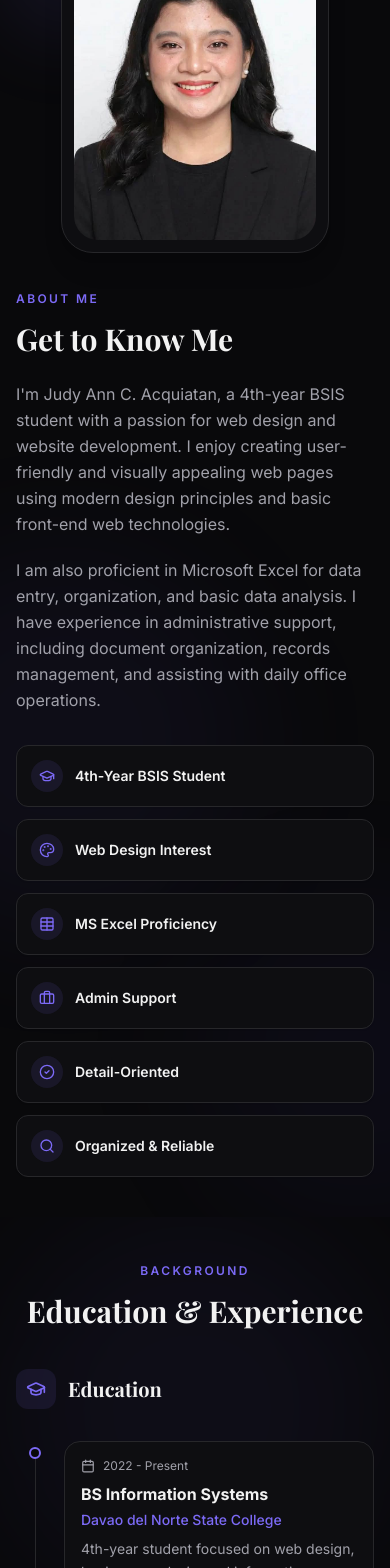
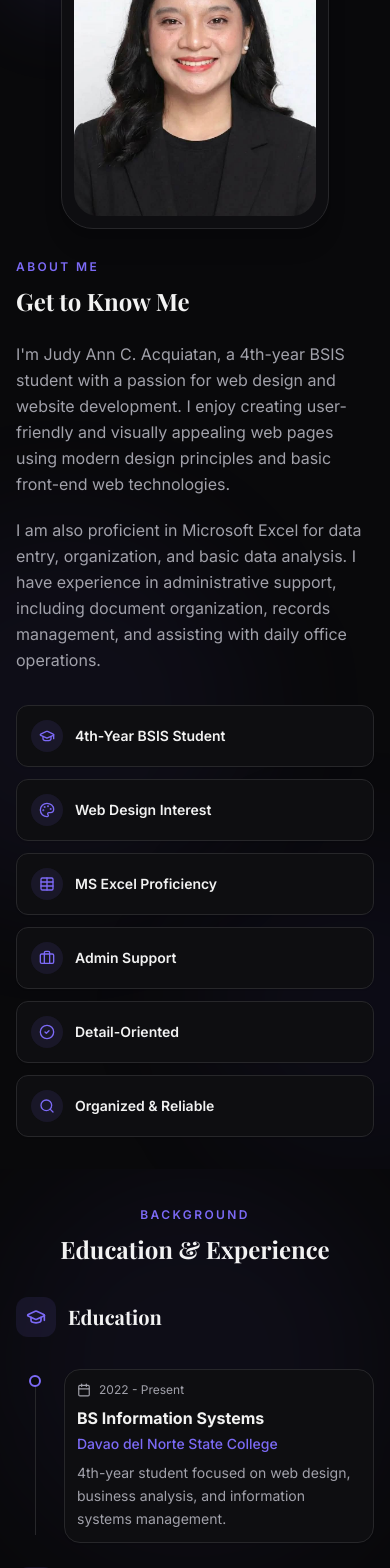
Before and after one commit to mikeangelocasono/Judt-Portfolio, a Next.js app: page / in a window 390 px wide. Shown: the part 1706-3274 px from the top of the page. Built offline with nearby package versions, Linux system fonts and the light colour scheme; a web font is replaced by a local one.

Commit message:
style: further reduce font sizes and section padding to eliminate blank spaces

```diff
--- a/src/app/globals.css
+++ b/src/app/globals.css
@@ -76,7 +76,7 @@
 
 @layer utilities {
   .section-padding {
-    @apply px-4 py-10 sm:px-6 sm:py-12 lg:px-8 lg:py-16;
+    @apply px-4 py-8 sm:px-6 sm:py-10 lg:px-8 lg:py-12;
   }
 
   .text-gradient {
--- a/src/components/sections/AboutSection.tsx
+++ b/src/components/sections/AboutSection.tsx
@@ -13,7 +13,7 @@ const AboutSection = () => {
       <div className="absolute bottom-0 -right-32 w-80 h-80 bg-accent/5 rounded-full blur-3xl pointer-events-none" />
 
       <div className="container mx-auto max-w-7xl">
-        <div className="grid grid-cols-1 lg:grid-cols-2 gap-8 lg:gap-12 items-center">
+        <div className="grid grid-cols-1 lg:grid-cols-2 gap-6 lg:gap-10 items-center">
           <Reveal className="relative">
             <div className="absolute -top-4 -left-4 w-32 h-32 bg-primary/10 rounded-full blur-2xl" />
             <div className="relative overflow-hidden rounded-[2rem] border border-border bg-card p-3 shadow-xl group max-w-[75%] sm:max-w-[340px] mx-auto">
@@ -34,7 +34,7 @@ const AboutSection = () => {
               <span className="text-xs font-semibold uppercase tracking-[0.2em] text-primary">
                 About Me
               </span>
-              <h2 className="text-3xl md:text-4xl font-serif font-bold mt-3">
+              <h2 className="text-2xl md:text-3xl font-serif font-bold mt-2">
                 Get to Know Me
               </h2>
             </div>
--- a/src/components/sections/CertificationsSection.tsx
+++ b/src/components/sections/CertificationsSection.tsx
@@ -34,16 +34,16 @@ const CertificationsSection = () => {
       <div className="absolute bottom-0 left-0 w-80 h-80 bg-accent/5 rounded-full blur-3xl pointer-events-none" />
 
       <div className="container mx-auto max-w-6xl">
-        <Reveal className="text-center mb-10 lg:mb-12">
+        <Reveal className="text-center mb-8 lg:mb-10">
           <span className="text-xs font-semibold uppercase tracking-[0.2em] text-primary">
             Accomplishments
           </span>
-          <h2 className="text-3xl md:text-4xl font-serif font-bold mt-3">
+          <h2 className="text-2xl md:text-3xl font-serif font-bold mt-2">
             Certifications
           </h2>
         </Reveal>
 
-        <RevealStagger className="grid grid-cols-1 md:grid-cols-2 lg:grid-cols-3 gap-6 max-w-6xl mx-auto">
+        <RevealStagger className="grid grid-cols-1 md:grid-cols-2 lg:grid-cols-3 gap-4 sm:gap-5 max-w-6xl mx-auto">
           {certifications.map((cert, index) => (
             <RevealItem key={index} className={cn(
               "group bg-card rounded-3xl border border-border overflow-hidden",
@@ -59,7 +59,7 @@ const CertificationsSection = () => {
                 />
                 <div className="absolute inset-0 bg-gradient-to-t from-black/30 to-transparent opacity-0 group-hover:opacity-100 transition-opacity" />
               </div>
-              <div className="p-5 space-y-2">
+              <div className="p-4 space-y-2">
                 <h3 className="text-xl font-bold">{cert.title}</h3>
                 <p className="text-primary font-medium text-sm">{cert.issuer}</p>
                 <div className="flex items-center text-muted-foreground text-sm">
--- a/src/components/sections/EducationExperienceSection.tsx
+++ b/src/components/sections/EducationExperienceSection.tsx
@@ -43,16 +43,16 @@ const EducationExperienceSection = () => {
       <div className="absolute bottom-0 right-0 w-80 h-80 bg-accent/5 rounded-full blur-3xl pointer-events-none" />
 
       <div className="container mx-auto max-w-6xl">
-        <Reveal className="text-center mb-10 lg:mb-12">
+        <Reveal className="text-center mb-8 lg:mb-10">
           <span className="text-xs font-semibold uppercase tracking-[0.2em] text-primary">
             Background
           </span>
-          <h2 className="text-3xl md:text-4xl font-serif font-bold mt-3">
+          <h2 className="text-2xl md:text-3xl font-serif font-bold mt-2">
             Education &amp; Experience
           </h2>
         </Reveal>
 
-        <div className="grid grid-cols-1 md:grid-cols-2 gap-8 max-w-5xl mx-auto">
+        <div className="grid grid-cols-1 md:grid-cols-2 gap-6 max-w-5xl mx-auto">
           {timeline.map((section, idx) => (
             <Reveal key={idx}>
               <div className="flex items-center gap-3 mb-8">
@@ -77,7 +77,7 @@ const EducationExperienceSection = () => {
                       <div className="absolute left-[13px] top-[6px] w-3 h-3 rounded-full border-2 border-primary bg-background" />
 
                     <div className={cn(
-                      "p-4 sm:p-5 rounded-2xl border transition-all duration-300",
+                      "p-3 sm:p-4 rounded-2xl border transition-all duration-300",
                       "bg-card border-border shadow-sm hover:shadow-lg hover:-translate-y-0.5"
                     )}>
                       <div className="flex items-center gap-2 text-xs text-muted-foreground mb-2">
--- a/src/components/sections/HeroSection.tsx
+++ b/src/components/sections/HeroSection.tsx
@@ -9,7 +9,7 @@ import { Reveal } from "@/components/Reveal";
 
 const HeroSection = () => {
   return (
-    <section id="home" className="relative min-h-screen flex flex-col justify-center overflow-hidden pt-24 md:pt-28">
+    <section id="home" className="relative min-h-screen flex flex-col justify-center overflow-hidden pt-20 md:pt-24">
       <div className="absolute inset-0 bg-gradient-to-b from-primary/5 via-transparent to-transparent pointer-events-none" />
       <div className="absolute top-[-20%] right-[-10%] w-[700px] h-[700px] bg-primary/5 rounded-full blur-3xl" />
       <div className="absolute bottom-[5%] left-[-10%] w-[500px] h-[500px] bg-accent/5 rounded-full blur-3xl" />
@@ -23,7 +23,7 @@ const HeroSection = () => {
               </span>
             </div>
 
-            <h1 className="text-3xl sm:text-4xl md:text-5xl lg:text-6xl xl:text-[60px] font-serif font-bold tracking-tight leading-[1.05]">
+            <h1 className="text-3xl sm:text-4xl lg:text-5xl xl:text-[52px] font-serif font-bold tracking-tight leading-[1.05]">
               Hello, I am{" "}
               <span className="text-primary">Judy Ann!</span>
             </h1>
--- a/src/components/sections/ProjectsSection.tsx
+++ b/src/components/sections/ProjectsSection.tsx
@@ -12,16 +12,16 @@ const ProjectsSection = () => {
       <div className="absolute top-0 right-0 w-96 h-96 bg-primary/5 rounded-full blur-3xl pointer-events-none" />
 
       <div className="container mx-auto max-w-7xl">
-        <Reveal className="mb-10 lg:mb-12">
+        <Reveal className="mb-8 lg:mb-10">
           <span className="text-xs font-semibold uppercase tracking-[0.2em] text-primary">
             Project Showcase
           </span>
-          <h2 className="text-3xl md:text-4xl font-serif font-bold mt-3">
+          <h2 className="text-2xl md:text-3xl font-serif font-bold mt-2">
             Featured Project
           </h2>
         </Reveal>
 
-        <div className="grid grid-cols-1 lg:grid-cols-5 gap-8 lg:gap-12 items-center">
+        <div className="grid grid-cols-1 lg:grid-cols-5 gap-6 lg:gap-10 items-center">
           <Reveal className="lg:col-span-2 space-y-6">
             <h3 className="text-xl md:text-2xl font-serif font-bold">
               IGPIMS &mdash; Davao del Norte State College Federal Student Government System
--- a/src/components/sections/SkillsSection.tsx
+++ b/src/components/sections/SkillsSection.tsx
@@ -22,21 +22,21 @@ const SkillsSection = () => {
       <div className="absolute bottom-0 left-0 w-96 h-96 bg-accent/5 rounded-full blur-3xl pointer-events-none" />
 
       <div className="container mx-auto max-w-6xl text-center">
-        <Reveal className="mb-10 lg:mb-12">
+        <Reveal className="mb-8 lg:mb-10">
           <span className="text-xs font-semibold uppercase tracking-[0.2em] text-primary">
             My Expertise
           </span>
-          <h2 className="text-3xl md:text-4xl font-serif font-bold mt-3">
+          <h2 className="text-2xl md:text-3xl font-serif font-bold mt-2">
             Skills &amp; Tools
           </h2>
         </Reveal>
 
-        <RevealStagger className="grid grid-cols-2 md:grid-cols-4 gap-4 sm:gap-5 max-w-4xl mx-auto">
+        <RevealStagger className="grid grid-cols-2 md:grid-cols-4 gap-3 sm:gap-4 max-w-4xl mx-auto">
           {skills.map((skill, index) => {
             const Icon = skill.icon;
             return (
               <RevealItem key={index} className={cn(
-                "flex flex-col items-center p-4 sm:p-6 rounded-2xl border transition-all duration-300",
+                "flex flex-col items-center p-3 sm:p-5 rounded-2xl border transition-all duration-300",
                 "bg-card border-border shadow-sm",
                 "hover:shadow-xl hover:border-primary/30 hover:-translate-y-1"
               )}>
```
Also changed, not shown: src/components/sections/ContactSection.tsx (+4 -4 lines).
